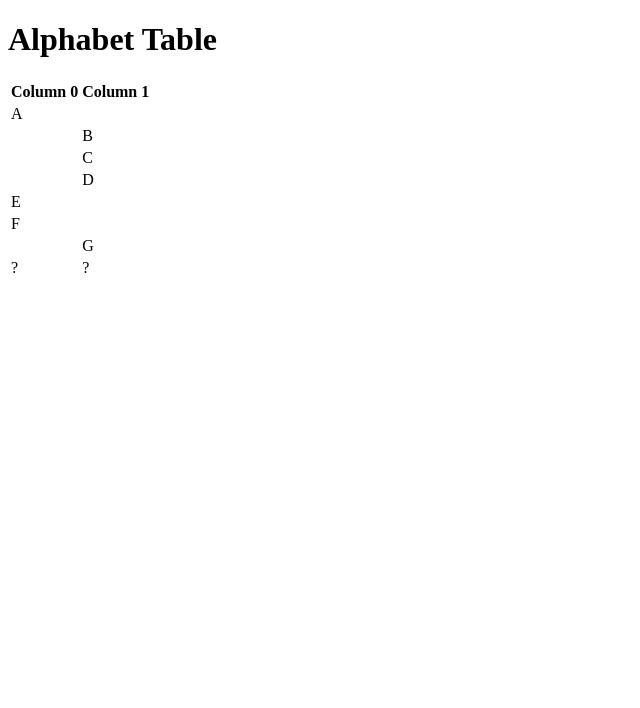
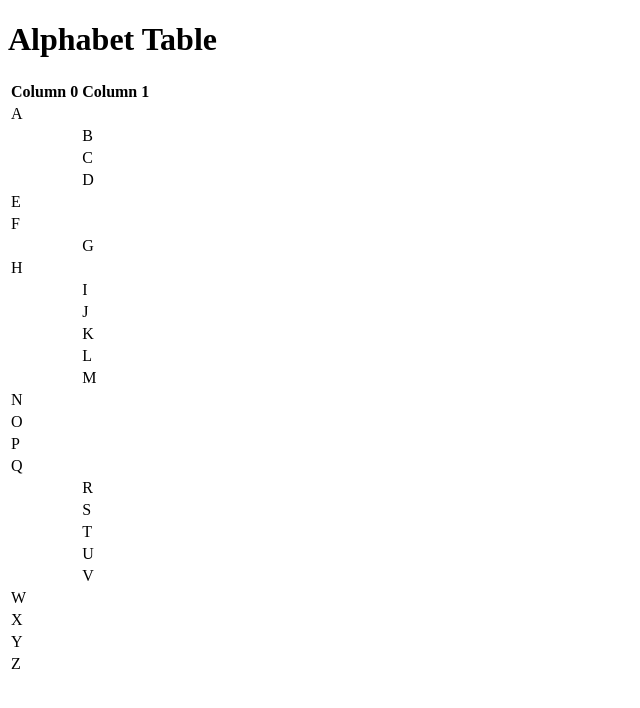
Before and after one commit to comp426-2022-spring/a00-mbrightman, a website: page index.html in a window 1280 px wide. Shown: the whole page, without its empty margins (0-640 px from the left). Drawn offline with Linux system fonts and the light colour scheme.

Commit message:
added table rows to index.html

```diff
--- a/index.html
+++ b/index.html
@@ -38,7 +38,61 @@
                         <td></td><td>G</td>
                     </tr>
                     <tr>
-                        <td>?</td><td>?</td>
+                        <td>H</td><td></td>
+                    </tr>
+                    <tr>
+                        <td></td><td>I</td>
+                    </tr>
+                    <tr>
+                        <td></td><td>J</td>
+                    </tr>
+                    <tr>
+                        <td></td><td>K</td>
+                    </tr>
+                    <tr>
+                        <td></td><td>L</td>
+                    </tr>
+                    <tr>
+                        <td></td><td>M</td>
+                    </tr>
+                    <tr>
+                        <td>N</td><td></td>
+                    </tr>
+                    <tr>
+                        <td>O</td><td></td>
+                    </tr>
+                    <tr>
+                        <td>P</td><td></td>
+                    </tr>
+                    <tr>
+                        <td>Q</td><td></td>
+                    </tr>
+                    <tr>
+                        <td></td><td>R</td>
+                    </tr>
+                    <tr>
+                        <td></td><td>S</td>
+                    </tr>
+                    <tr>
+                        <td></td><td>T</td>
+                    </tr>
+                    <tr>
+                        <td></td><td>U</td>
+                    </tr>
+                    <tr>
+                        <td></td><td>V</td>
+                    </tr>
+                    <tr>
+                        <td>W</td><td></td>
+                    </tr>
+                    <tr>
+                        <td>X</td><td></td>
+                    </tr>
+                    <tr>
+                        <td>Y</td><td></td>
+                    </tr>
+                    <tr>
+                        <td>Z</td><td></td>
                     </tr>
                 </tbody>
 
--- a/package.json
+++ b/package.json
@@ -15,5 +15,8 @@
   "bugs": {
     "url": "https://github.com/comp426-2022-spring/a00-mbrightman/issues"
   },
-  "homepage": "https://github.com/comp426-2022-spring/a00-mbrightman#readme"
+  "homepage": "https://github.com/comp426-2022-spring/a00-mbrightman#readme",
+  "dependencies": {
+    "browser-sync": "^2.27.7"
+  }
 }
```
Also changed, not shown: 1 other file.
